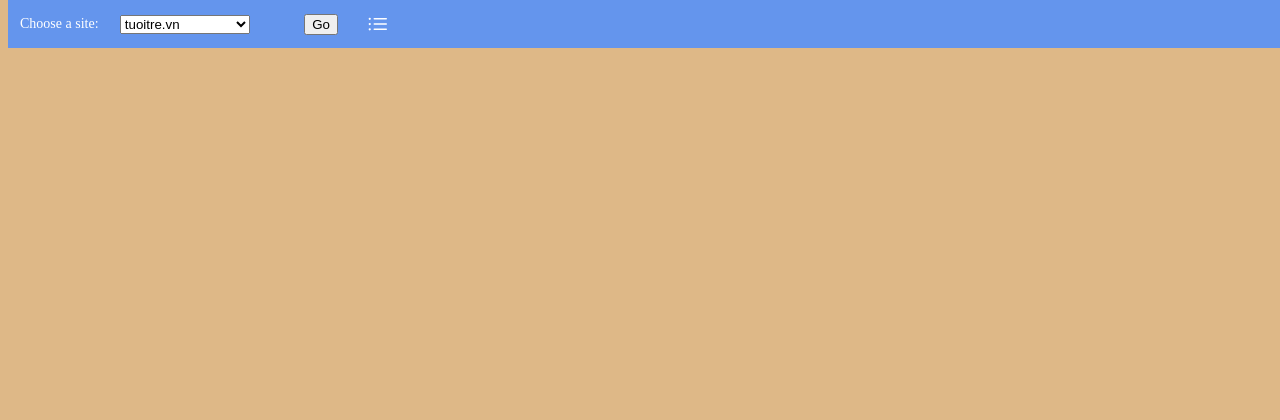
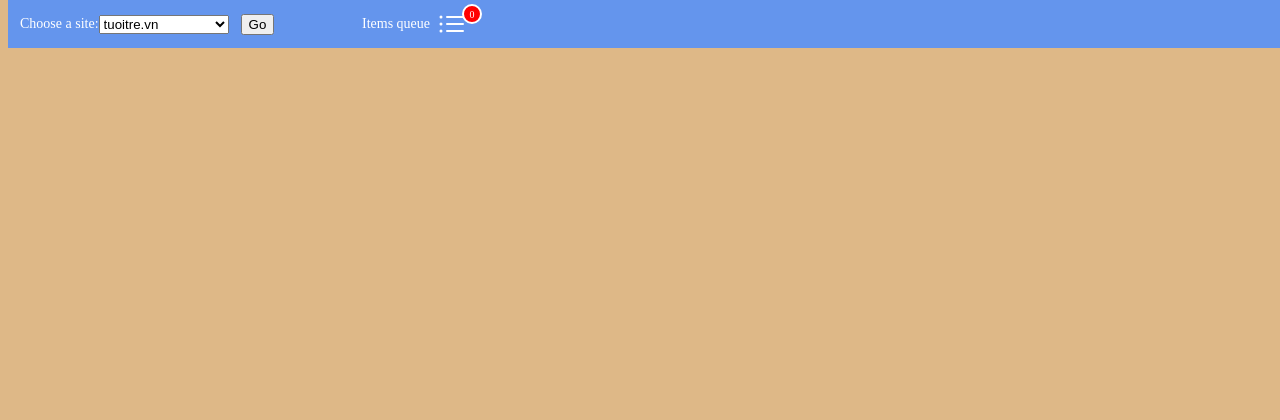
Before and after one commit to chickie8x/djangoProject, a Django app: page / in a window 1280 px wide. Shown: the top 420 px of the page. Run offline with Django 4.2, Linux system fonts and the light colour scheme; data that the repository does not hold is empty.

Commit message:
add some function

```diff
--- a/demoFE/static/demoFE/main.js
+++ b/demoFE/static/demoFE/main.js
@@ -1,4 +1,10 @@
 $(document).ready(function () {
+    //init chosen items
+    var itemsList = {}
+
+    // display diaglog items state
+    var expandState = false
+
 
     // inject checkbox
     var h = $('h3,h2')
@@ -12,10 +18,28 @@ $(document).ready(function () {
         if ($(this).is(':checked')) {
             var title = $(this).next('a')[0].innerText
             var link = $(this).next('a')[0]['pathname']
-            console.log(link === 'void(0);' ? 'invalid link' : link)
+            if (link != 'void(0);'){
+                var item = `<li><span>${title}</span><span class="btn-close">&times;</span></li>`
+                $('#listqq').append(item)
+                itemsList[link]=title
+            }
+
         } else {
             console.log('unchecked')
         }
+        $('#counter').text(Object.keys(itemsList).length.toString())
     })
 
+    // show/hide chosen items list
+    $('#toggle-show').click(function (){
+        if(!expandState){
+            $('#items-list').css('max-height', '400px')
+            $('#items-list').css('overflow', 'auto')
+        }
+        else {
+            $('#items-list').css('max-height', '0')
+            $('#items-list').css('overflow', 'hidden')
+        }
+        expandState = !expandState
+    })
 })
--- a/demoFE/static/demoFE/style.css
+++ b/demoFE/static/demoFE/style.css
@@ -1,13 +1,13 @@
-body{
+body {
     background: burlywood;
     min-height: 100vh;
 }
 
-.qq{
+.qq {
     position: relative;
 }
 
-.navbar{
+.navbar {
     height: 48px;
     width: 100%;
     background: cornflowerblue;
@@ -18,37 +18,100 @@ body{
     z-index: 10000;
 }
 
-.choice{
+.choice {
     display: flex;
     align-items: center;
     width: 330px;
-    justify-content: space-between;
 }
 
-#site-choice{
+#site-choice {
     min-width: 130px;
     margin-right: 12px;
 }
 
-#label-choice{
+#label-choice {
     font-size: 14px;
     color: white;
     margin-left: 12px;
 }
 
-.content-wrapper{
+.content-wrapper {
     margin-top: 50px;
 }
 
-.choosen-items{
-    width: 24px;
-    height: 24px;
+.items-label {
+    margin-left: 24px;
+    font-size: 14px;
+    color: white;
+}
+
+.choosen-items {
+    width: 32px;
+    height: 32px;
     padding: 4px;
     border-radius: 4px;
-    margin-left: 24px;
+    margin-left: 2px;
+    position: relative;
 }
 
-.choosen-items:hover{
+.choosen-items:hover {
     background: rgba(255, 255, 255, 0.14);
     transition-duration: 0.3s;
 }
+
+#counter {
+    width: 12px;
+    height: 12px;
+    position: absolute;
+    top: 0;
+    right: -10px;
+    font-size: 10px;
+    background: red;
+    border: solid white 2px;
+    border-radius: 100px;
+    padding: 2px;
+    display: flex;
+    justify-content: center;
+    align-items: center;
+    color: white;
+}
+
+#items-list {
+    max-height: 0;
+    overflow: hidden;
+    background: cornflowerblue;
+    position: absolute;
+    top: 50px;
+    left: 0;
+    min-width: 500px;
+    border-radius: 8px;
+}
+
+#listqq {
+    list-style: none;
+}
+
+#listqq > li {
+    padding: 8px 16px;
+    white-space: nowrap;
+    overflow: hidden;
+    text-overflow: ellipsis;
+    display: flex;
+    justify-content: space-between;
+    background: #86aaec;
+    margin: 8px;
+}
+
+#listqq > li:hover{
+    background: #a2bef3;
+}
+
+.btn-close{
+    margin-left: 24px;
+    cursor: pointer;
+    font-size: 24px;
+}
+
+.btn-close:hover{
+    color: red;
+}
--- a/templates/demoFE/index.html
+++ b/templates/demoFE/index.html
@@ -13,14 +13,20 @@
                 <br><br>
                 <input type="submit" value="Go">
             </form>
+            <span class="items-label">Items queue</span>
             <div class="choosen-items">
-                <svg xmlns="http://www.w3.org/2000/svg" fill="none" viewBox="0 0 24 24" stroke-width="1.5"
+                <svg id="toggle-show" xmlns="http://www.w3.org/2000/svg" fill="none" viewBox="0 0 24 24" stroke-width="1.5"
                      stroke="white" class="w-6 h-6">
                     <path stroke-linecap="round" stroke-linejoin="round"
                           d="M8.25 6.75h12M8.25 12h12m-12 5.25h12M3.75 6.75h.007v.008H3.75V6.75zm.375 0a.375.375 0 11-.75 0 .375.375 0 01.75 0zM3.75 12h.007v.008H3.75V12zm.375 0a.375.375 0 11-.75 0 .375.375 0 01.75 0zm-.375 5.25h.007v.008H3.75v-.008zm.375 0a.375.375 0 11-.75 0 .375.375 0 01.75 0z"/>
                 </svg>
 
-                <span id="counter"></span>
+                <span id="counter">0</span>
+                <div id="items-list">
+                    <ul id="listqq">
+
+                    </ul>
+                </div>
             </div>
         </div>
         <div class="content-wrapper">
```
